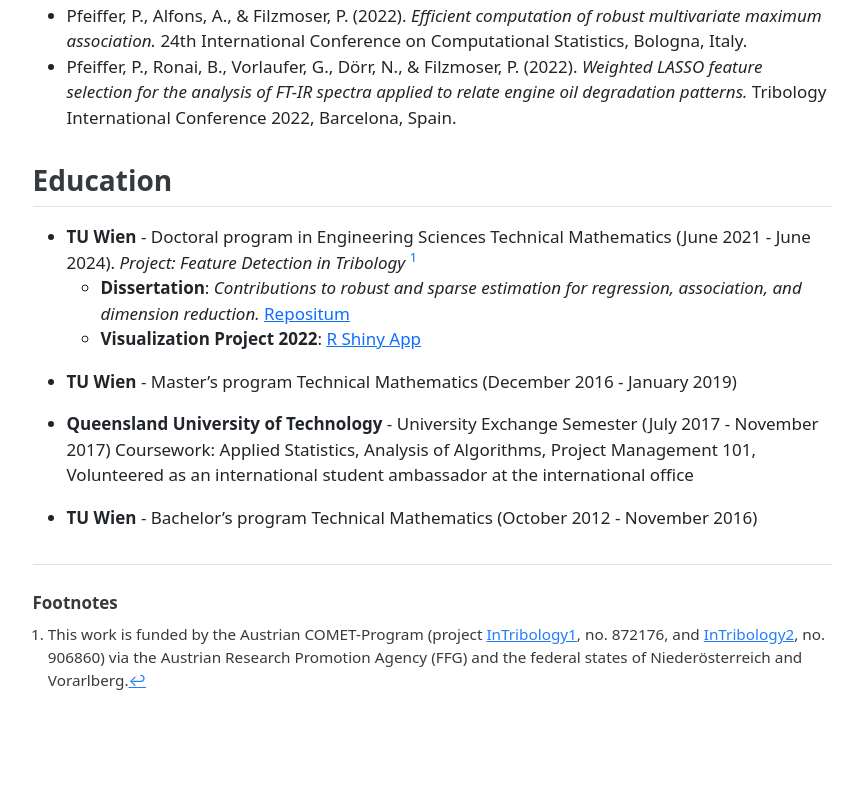
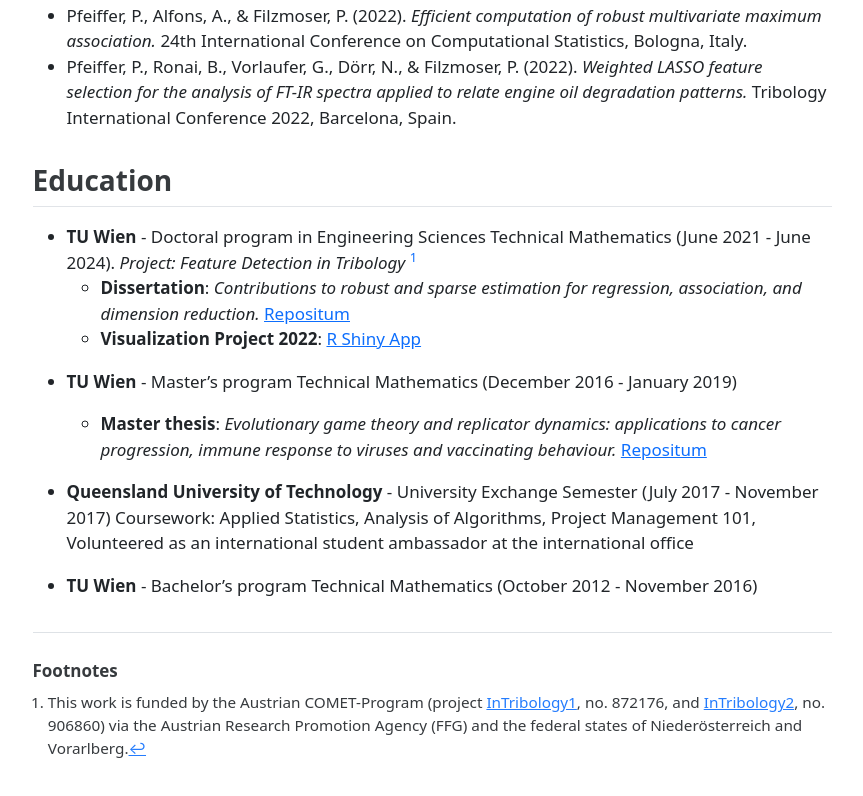
Before and after one commit to piapfeiffer/piapfeiffer.github.io, a plain HTML site: page index.html in a window 1280 px wide. Shown: the part 1494-2290 px from the top of the page, without its empty margins (208-1071 px from the left). Drawn offline with Linux system fonts and the light colour scheme.

Commit message:
update nov_24_3

```diff
--- a/index.html
+++ b/index.html
@@ -107,7 +107,10 @@ ul.task-list li input[type="checkbox"] {
 </ul></li>
 </ul>
 <ul>
-<li><p><strong>TU Wien</strong> - Master’s program Technical Mathematics (December 2016 - January 2019)</p></li>
+<li><p><strong>TU Wien</strong> - Master’s program Technical Mathematics (December 2016 - January 2019)</p>
+<ul>
+<li><strong>Master thesis</strong>: <em>Evolutionary game theory and replicator dynamics: applications to cancer progression, immune response to viruses and vaccinating behaviour.</em> <a href="https://repositum.tuwien.at/bitstream/20.500.12708/1887/2/Pfeiffer%20Pia%20-%202018%20-%20Evolutionary%20game%20theory%20and%20replicator%20dynamics...pdf">Repositum</a></li>
+</ul></li>
 <li><p><strong>Queensland University of Technology</strong> - University Exchange Semester (July 2017 - November 2017) Coursework: Applied Statistics, Analysis of Algorithms, Project Management 101, Volunteered as an international student ambassador at the international office</p></li>
 <li><p><strong>TU Wien</strong> - Bachelor’s program Technical Mathematics (October 2012 - November 2016)</p></li>
 </ul>
```
Also changed, not shown: 1 other file.
